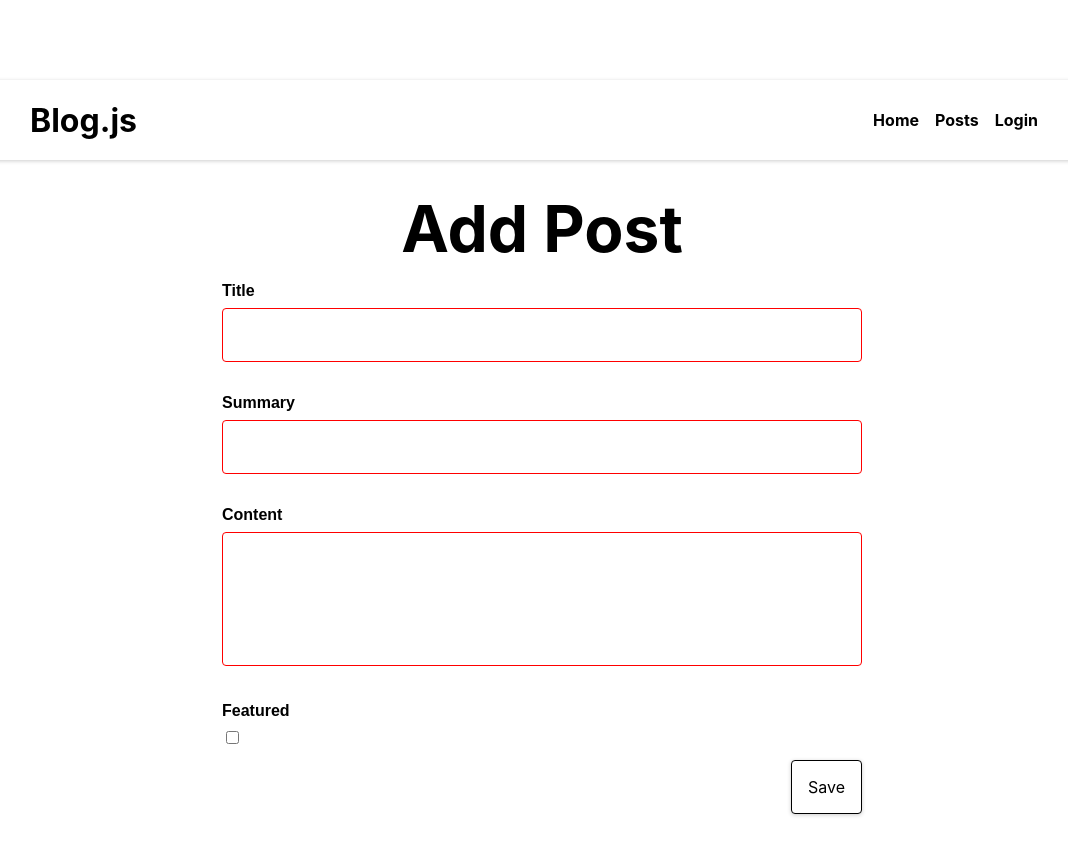
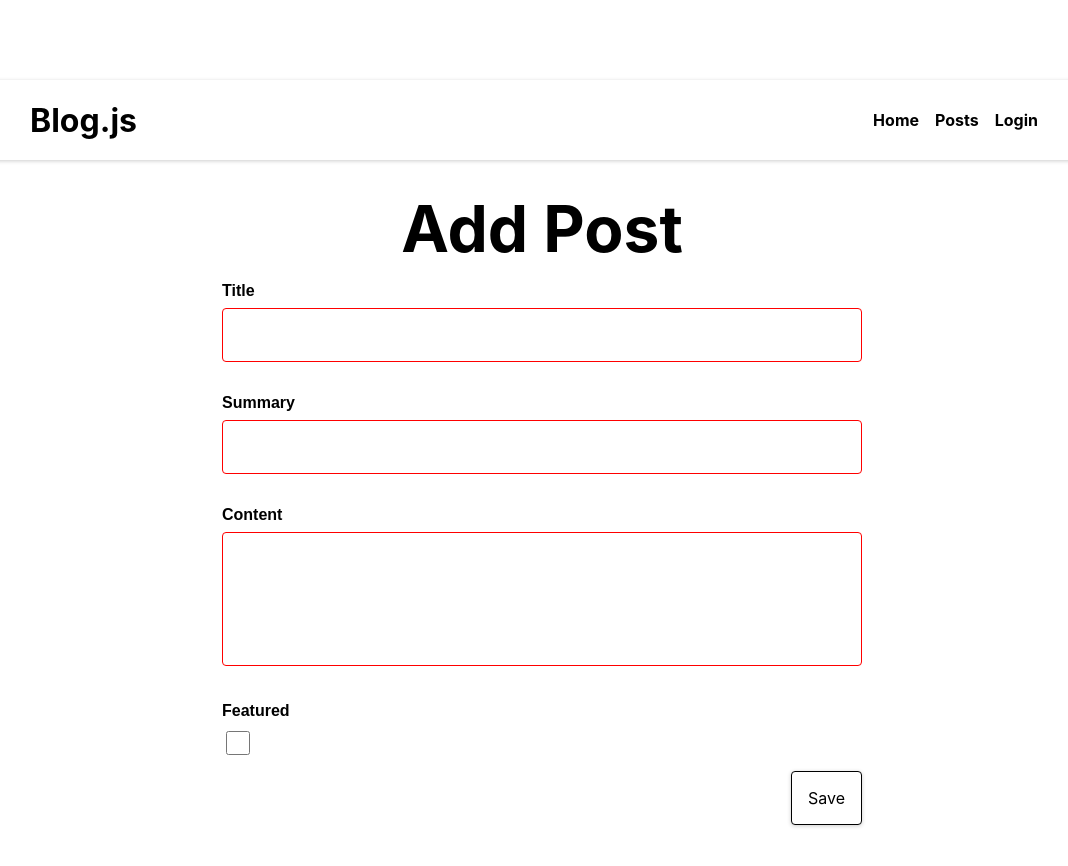
Before and after one commit to fsereno/app_nextBlog, a Next.js app in the folder project/: page /edit in a window 1280 px wide. Shown: the top 866 px of the page, without its empty margins (98-1166 px from the left). Built offline with nearby package versions, Linux system fonts and the light colour scheme; no server answers.

Commit message:
Removing caching for this page, full server side render on every request needed

```diff
--- a/project/pages/posts/index.js
+++ b/project/pages/posts/index.js
@@ -23,12 +23,11 @@ export default function AllPostsPage(props) {
   );
 }
 
-export async function getStaticProps() {
+export async function getServerSideProps() {
   const posts = await getPosts();
   return {
     props: {
       posts: JSON.stringify(posts),
-    },
-    revalidate: 10,
+    }
   };
 }
--- a/project/styles/form.module.css
+++ b/project/styles/form.module.css
@@ -22,7 +22,8 @@
 }
 
 .form input[type="checkbox"] {
-  width: auto;
+  width: 1.5rem;
+  height: 1.5rem;
 }
 
 .form input:invalid,
```
